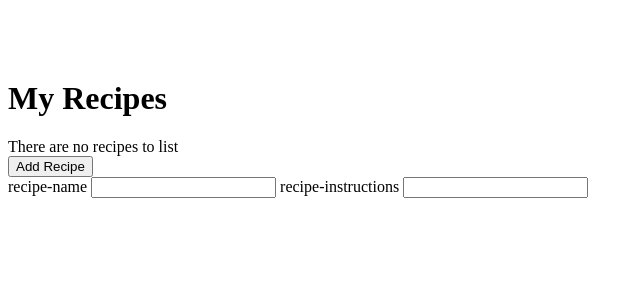
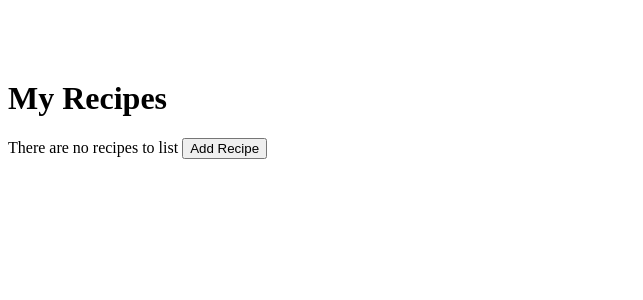
Before and after one commit to siavashahmadi/TmoGalvanizePreReq, an Angular app: page / in a window 1280 px wide. Shown: the top 300 px of the page, without its empty margins (0-643 px from the left). Built offline with nearby package versions, Linux system fonts and the light colour scheme.

Commit message:
Siavash Ahmadi - Pre Assessment 5th Commit

```diff
--- a/src/app/app.component.html
+++ b/src/app/app.component.html
@@ -2,37 +2,21 @@
   <h1 class="doNotRemoveMe">Hello world.</h1>
   <!-- ^ Do not remove this element ^ -->
     <h1>My Recipes</h1>
-    <div>
-      <p *ngIf="this.recipeArray.length > 0; else showThis">{{recipeArray.toString()}}</p>
+    <p *ngIf="this.recipeArray.length > 0; else showThis">{{recipeArray.toString()}}</p>
     <ng-template #showThis>
       There are no recipes to list
     </ng-template>
-    </div>
-    <!-- <p *ngIf="!addRecipe">There are no recipes to list</p>
-    <p>
-      {{recipeArray.toString()}}
-    </p> -->
 
     <button type="button" *ngIf="!addParameter" (click)="toggleForm()">Add Recipe</button>
-
-      <form [formGroup]="formData" id="add-recipe"  (ngSubmit)="onSubmit()">
-
+      <form [formGroup]="formData" id="add-recipe" *ngIf="addParameter" (ngSubmit)="onSubmit()">
           <label for="recipe-name">
             recipe-name
-            <input type="textarea" name="recipe-name" id="name" formControlName="Recipe">
+            <input type="text" name="recipe-name" id="name" formControlName="Recipe">
           </label>
-
           <label for="recipe-instructions">
             recipe-instructions
-            <input type="textarea" name="recipe-instructions" id="instructions" formControlName="Instructions">
+            <input type="text" name="recipe-instructions" id="instructions" formControlName="Instructions">
           </label>
-
         <button type="button" *ngIf="addParameter" (click)="onSubmit()" (click)="toggleForm()">Submit</button>
-
       </form>
-
-
-
-
-
 </div>
```
